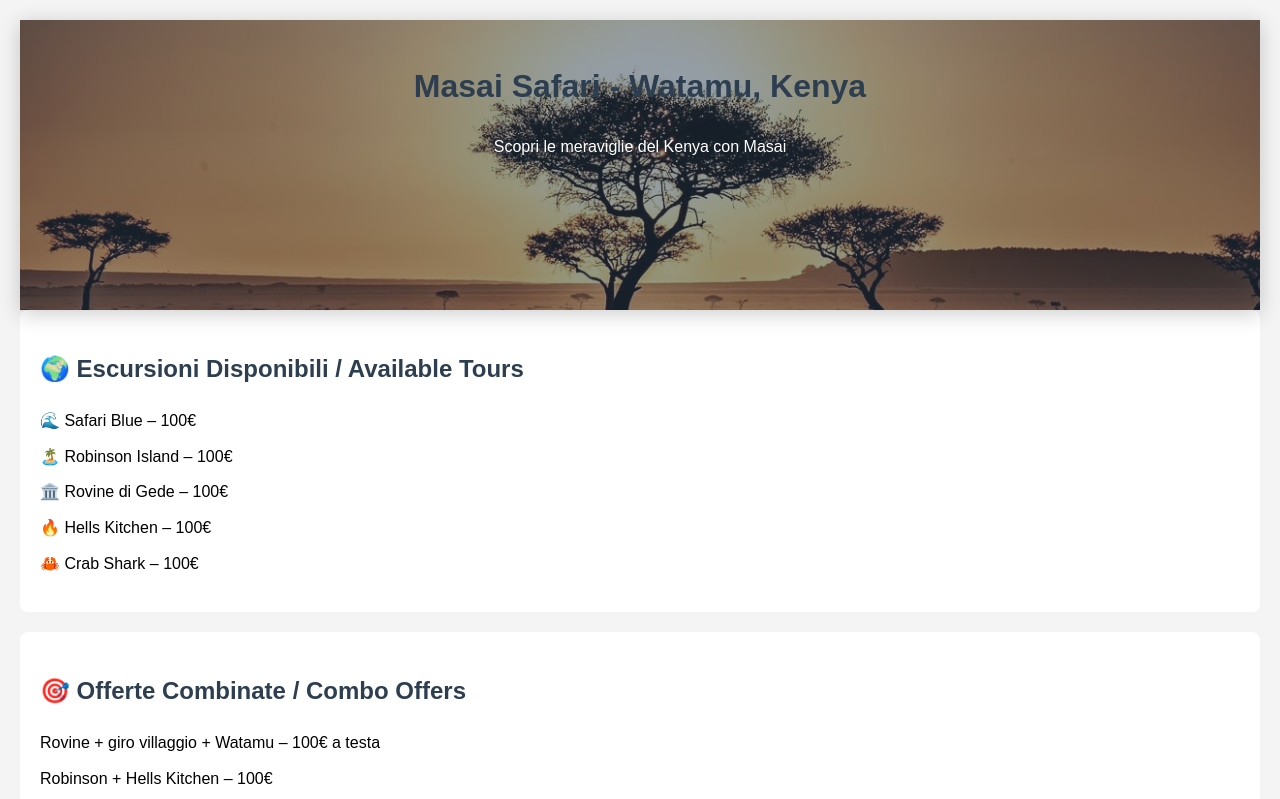
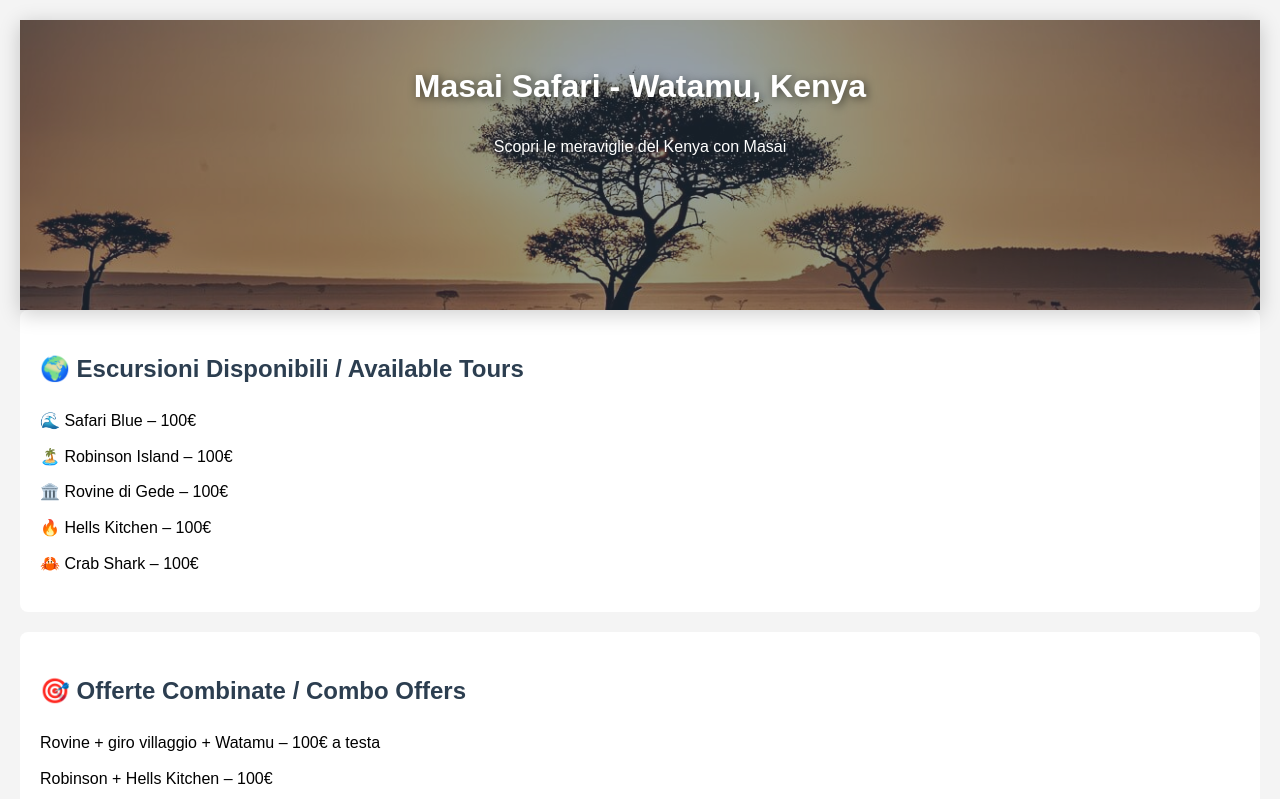
Before and after one commit to masaisafari/safari-watamu, a plain HTML site: page index.html in a window 1280 px wide. Shown: the top 799 px of the page. Drawn offline with Linux system fonts and the light colour scheme.

Commit message:
Update index.html with new content

```diff
--- a/index.html
+++ b/index.html
@@ -22,6 +22,10 @@
         z-index: 1;
     }
     header > * { position: relative; z-index: 2; }
+    header h1 {
+        color: #fff;
+        text-shadow: 2px 2px 8px #00000088;
+    }
     section { background: white; padding: 20px; margin-bottom: 20px; border-radius: 8px; }
     h1, h2 { color: #2c3e50; }
     ul { list-style: none; padding: 0; }
```
